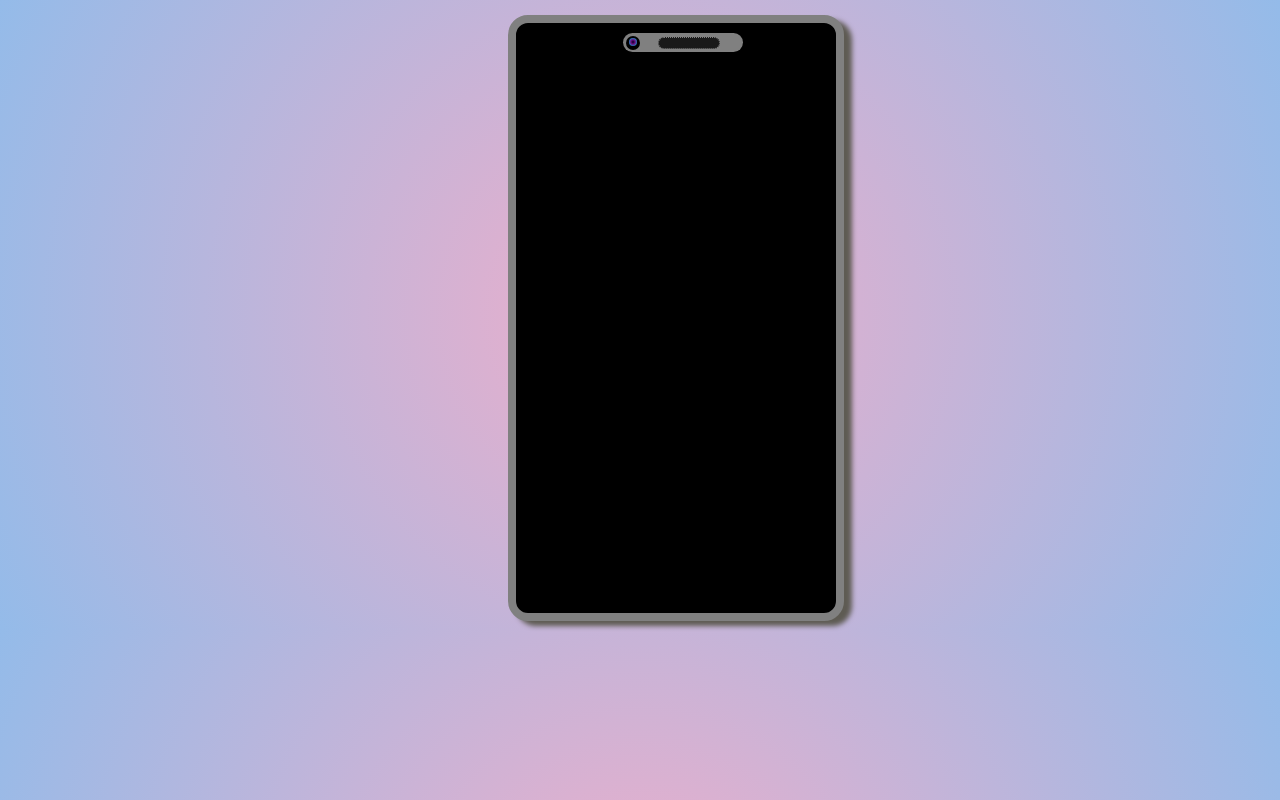
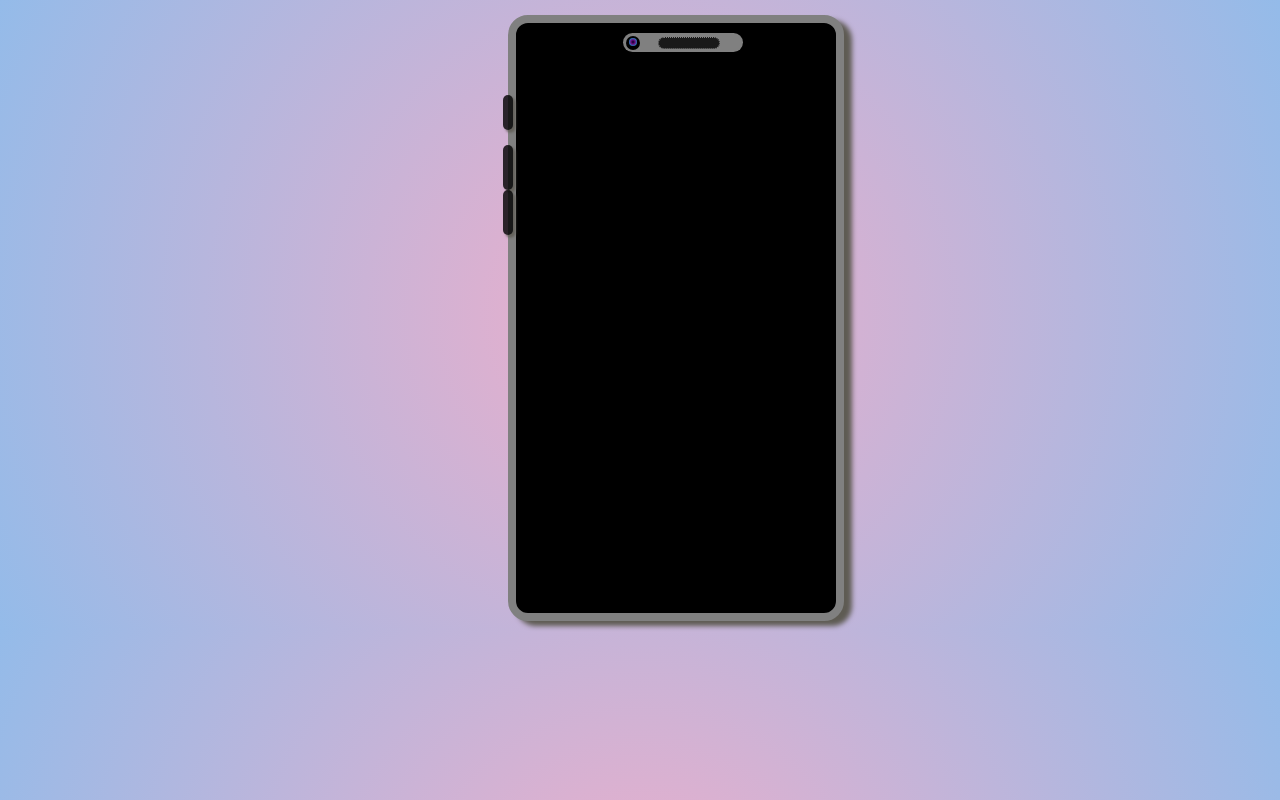
Before and after one commit to HalterDevTi/CloneInstagram, a plain HTML site: page index.html in a window 1280 px wide. Drawn offline with Linux system fonts and the light colour scheme.

Commit message:
Add files via upload

```diff
--- a/index.html
+++ b/index.html
@@ -13,9 +13,9 @@
         <div class="lens"></div>
         <div class="cam"></div>
     </div>
-    <div class="btm"></div>
-    <div class="cell">
-
-    </div>
+    <div class="btm-1"></div>
+    <div class="btm-2"></div>
+    <div class="btm-3"></div>
+    <div class="cell"></div>
 </body>
 </html>
--- a/style.css
+++ b/style.css
@@ -27,12 +27,29 @@
     border: dotted 1.8px gray;
     margin-left: 650px; margin-top: 22px; z-index: 20;
 }
-.btm{
+.btm-1{
+    width: 10px; height: 35px; position: absolute;
+    background-color: black; opacity: 0.8; border-radius: 10px;
+    box-shadow: 2.5px 2.8px 2.5px #5e5b53;
+    margin-left: 495px; margin-right: 500px; margin-top: 80px;
 
+}
+.btm-2{
+    width: 10px; height: 45px; position: absolute;
+    background-color: black; opacity: 0.8; border-radius: 10px;
+    box-shadow: 2.5px 2.8px 2.5px #5e5b53;
+    margin-left: 495px; margin-right: 500px; margin-top: 130px;
+
+}
+.btm-3{
+    width: 10px; height: 45px; position: absolute;
+    background-color: black; opacity: 0.8; border-radius: 10px;
+    box-shadow: 2.5px 2.8px 2.5px #5e5b53;
+    margin-left: 495px; margin-right: 500px; margin-top: 175px;
 }
 .cell{
     background-color: black;
-    border: 8px solid gray; border-radius: 20px; box-shadow: 8px 5px 5px #5e5b53 ;
+    border: 8px solid gray; border-radius: 20px; box-shadow: 8px 5px 5px #5e5b53;
 
     height: 590px; width: 320px;
     margin-left: 500px; margin-right: 500px; margin-top: 15px;
```
Also changed, not shown: img/feed/example.png (added).
